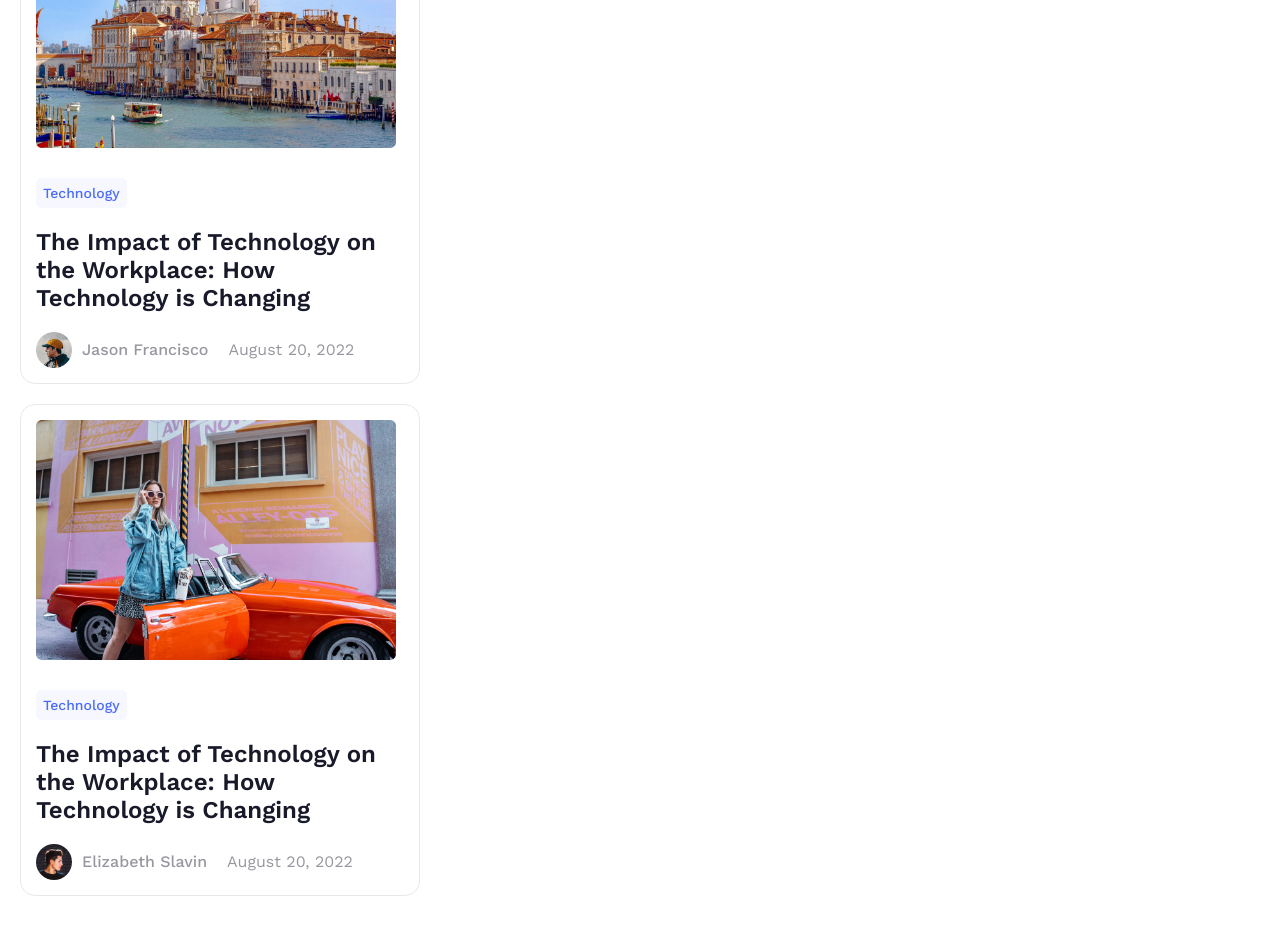
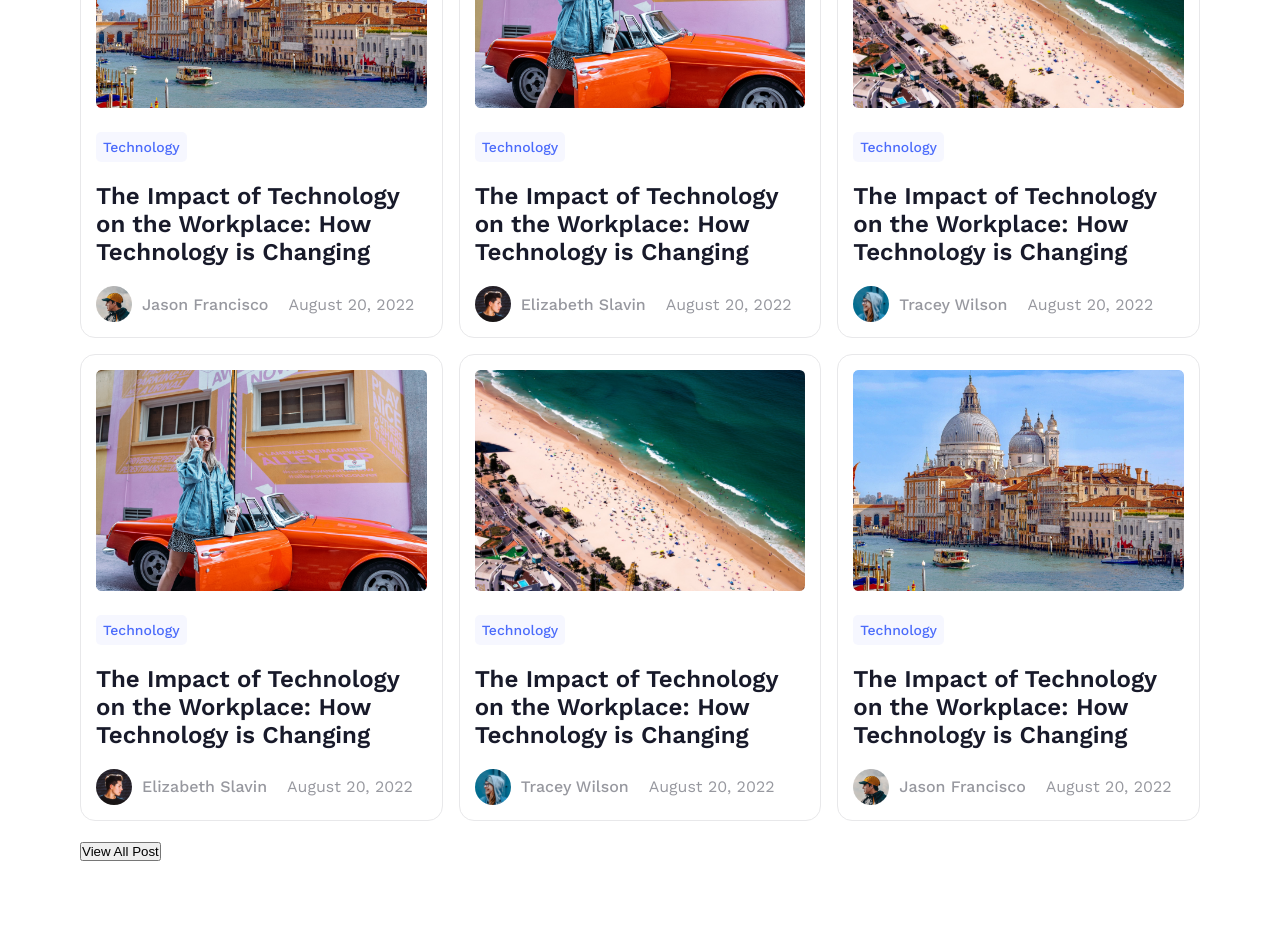
Before and after one commit to Akintayo74/NextJs-travel-blog-guide, a Next.js app: page / in a window 1280 px wide. Shown: the part 1880-2814 px from the top of the page. Built offline with nearby package versions, Linux system fonts and the light colour scheme.

Commit message:
Done with latest posts props and styling. Working on View all posts button

```diff
--- a/components/LatestPosts.js
+++ b/components/LatestPosts.js
@@ -29,13 +29,67 @@ const LatestPosts = () =>{
             authorImage: '/images/avatar2.svg',
             authorName: "Elizabeth Slavin",
             date: "August 20, 2022",
-        }
+        },
+        {
+            id: 2,
+            coverImage: '/images/coverImage2.webp',
+            title: "The Impact of Technology on the Workplace: How Technology is Changing",
+            filter: "Technology",
+            authorImage: '/images/avatar.webp',
+            authorName: "Jason Francisco",
+            date: "August 20, 2022",
+        },
+        {
+            id: 3,
+            coverImage: '/images/coverImage3.webp',
+            title: "The Impact of Technology on the Workplace: How Technology is Changing",
+            filter: "Technology",
+            authorImage: '/images/avatar2.svg',
+            authorName: "Elizabeth Slavin",
+            date: "August 20, 2022",
+        },
+        {
+            id: 1,
+            coverImage: '/images/coverImage1.svg',
+            title: "The Impact of Technology on the Workplace: How Technology is Changing",
+            filter: "Technology",
+            authorImage: '/images/avatar3.svg',
+            authorName: "Tracey Wilson",
+            date: "August 20, 2022",
+        },
+        {
+            id: 3,
+            coverImage: '/images/coverImage3.webp',
+            title: "The Impact of Technology on the Workplace: How Technology is Changing",
+            filter: "Technology",
+            authorImage: '/images/avatar2.svg',
+            authorName: "Elizabeth Slavin",
+            date: "August 20, 2022",
+        },
+        {
+            id: 1,
+            coverImage: '/images/coverImage1.svg',
+            title: "The Impact of Technology on the Workplace: How Technology is Changing",
+            filter: "Technology",
+            authorImage: '/images/avatar3.svg',
+            authorName: "Tracey Wilson",
+            date: "August 20, 2022",
+        },
+        {
+            id: 2,
+            coverImage: '/images/coverImage2.webp',
+            title: "The Impact of Technology on the Workplace: How Technology is Changing",
+            filter: "Technology",
+            authorImage: '/images/avatar.webp',
+            authorName: "Jason Francisco",
+            date: "August 20, 2022",
+        },
     ]
 
     return (
         <div className={styles.latestPosts}>
             <h2>Latest Posts</h2>
-            <div className={styles.postsGrids}>
+            <div className={styles.latestPostsGrids}>
                 {posts.map(post => (
                     <PostCard
                         key={post.id}
@@ -48,6 +102,7 @@ const LatestPosts = () =>{
                     />
                 ))}
             </div>
+            <button>View All Post</button>
         </div>
     );
 };
--- a/components/Latestposts.module.css
+++ b/components/Latestposts.module.css
@@ -0,0 +1,25 @@
+.latestPosts{
+    margin: 80px;
+}
+
+.latestPostsGrids{
+    display: grid;
+    grid-template-columns: repeat(3, 1fr);
+    grid-auto-rows: min-content;
+    gap: 1rem;
+    justify-items: center;
+    align-items: center;
+    margin: 30px 0px 20px 0px;
+}
+
+@media(max-width: 1024px){
+    .latestPostsGrids{
+        grid-template-columns: repeat(2, 1fr);
+    }
+}
+
+@media(max-width: 640px){
+    .latestPostsGrids{
+        grid-template-columns: 1fr;
+    }
+}
--- a/components/PostCard.js
+++ b/components/PostCard.js
@@ -3,6 +3,7 @@ import styles from './PostCard.module.css';
 const PostCard = (props) =>{
     return(
         <div className={styles.postCard}>
+            <div className={styles.postCard__container}>
                 <img
                     src={props.coverImage}
                     alt={props.title}
@@ -34,6 +35,7 @@ const PostCard = (props) =>{
 
                 </div>
             </div>
+        </div>
     )
 }
 
--- a/components/PostCard.module.css
+++ b/components/PostCard.module.css
@@ -1,27 +1,27 @@
 .postCard{
-    width: 400px;
+    width: 100%;
     border: 1px solid #E8E8EA;
-    margin: 20px;
     border-radius: 15px;
     display: flex;
     flex-direction: column;
     justify-content: center;
 }
 
-.postCard__coverImage{
-    width: 360px;
-    height: 240px;
+.postCard__container{
     margin: 15px;
 }
 
-.postCard__content{
-    padding: 15px;
+.postCard__coverImage{
+    width: 100%;
+    height: auto;
+    aspect-ratio: 3/2;
+    object-fit: cover;
 }
 
 .postCard__filter{
     background-color: #4B6BFB0D;
     color: #4B6BFB;
-    margin-bottom: 20px;
+    margin: 20px 0px 20px 0px;
     padding: 7px;
     border-radius: 5px;
     display: block;
```
Also changed, not shown: Continuation.txt. Lines whose indentation alone changed are shown as unchanged.
